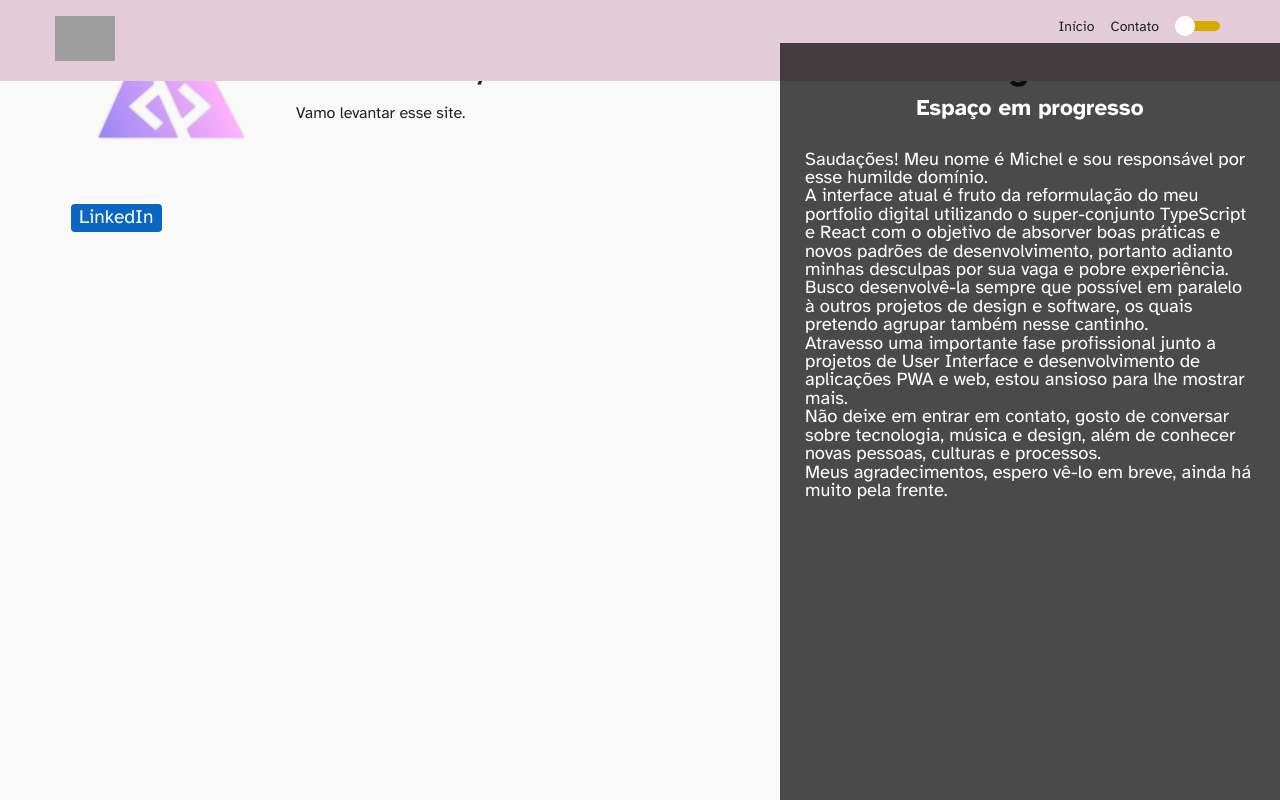
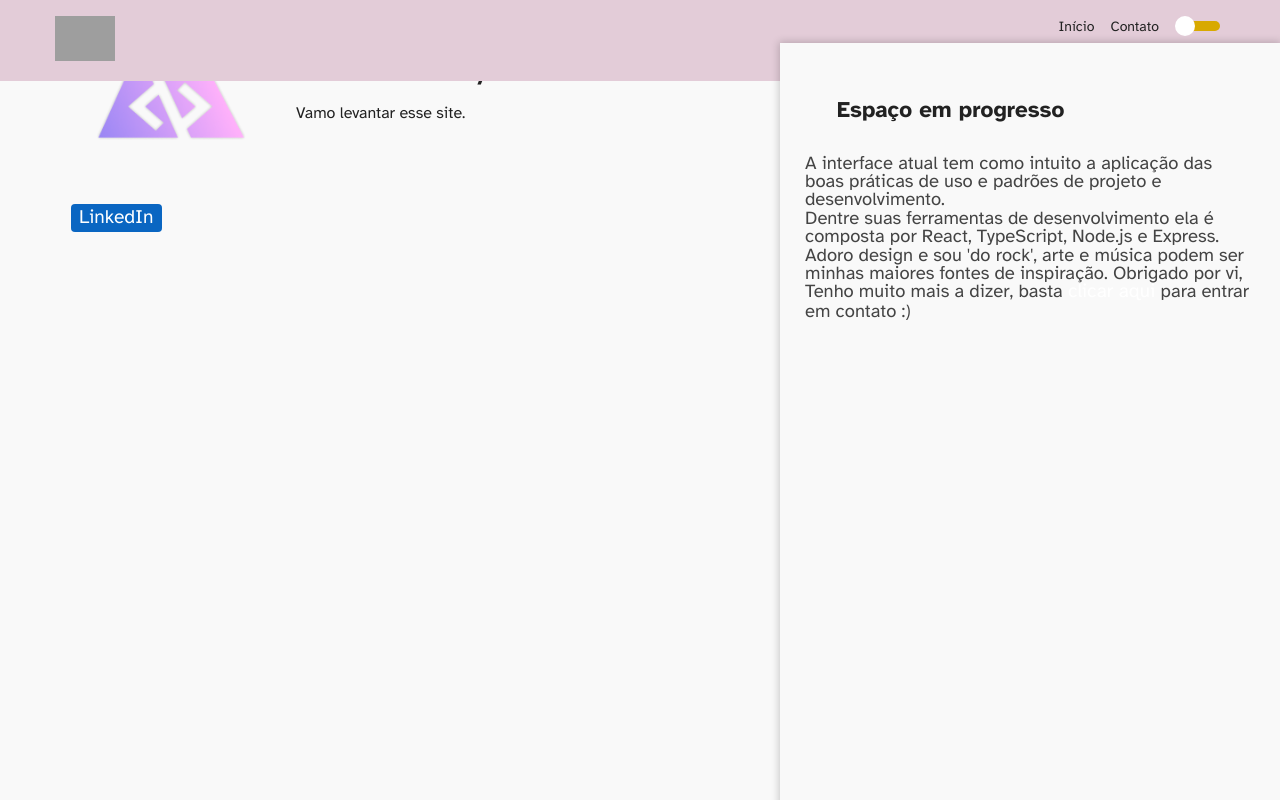
Before and after one commit to michelcamargo/michelcamargo, a React (Create React App) app: page / in a window 1280 px wide. Both pictures are taken after a click on the item "Contato". Built offline with nearby package versions, Linux system fonts and the light colour scheme; grey boxes are pictures that could not be loaded.

Commit message:
encapsulamento de containers

```diff
--- a/src/components/ButtonLink/index.tsx
+++ b/src/components/ButtonLink/index.tsx
@@ -4,11 +4,12 @@ import { StyledLinkElement, StyledButtonElement } from './styles';
 
 interface StyledLinkProps {
   children?: ReactNode;
+  className?: string;
   color?: string;
   bgColor?: string;
   isButton?: boolean;
   width?: string;
-  to?: string;
+  to?: string | "#";
   target?: string;
 }
 
--- a/src/components/Sidebar/index.tsx
+++ b/src/components/Sidebar/index.tsx
@@ -1,6 +1,7 @@
 import React from 'react';
 
 import { Disclaimer } from './styles';
+import {StyledLink} from "../ButtonLink";
 
 interface Props{
   visible: boolean;
@@ -13,12 +14,10 @@ function Sidebar({visible}: Props){
         <Disclaimer.Title>Espaço em progresso</Disclaimer.Title>
 
         <Disclaimer.Content>
-         Saudações! Meu nome é Michel e sou responsável por esse humilde domínio.<br />
-          A interface atual é fruto da reformulação do meu portfolio digital utilizando o super-conjunto TypeScript e React com o objetivo de absorver boas práticas e novos padrões de desenvolvimento, portanto adianto minhas desculpas por sua vaga e pobre experiência.<br />
-          Busco desenvolvê-la sempre que possível em paralelo à outros projetos de design e software, os quais pretendo agrupar também nesse cantinho.<br />
-          Atravesso uma importante fase profissional junto a projetos de User Interface e desenvolvimento de aplicações PWA e web, estou ansioso para lhe mostrar mais.<br />
-          Não deixe em entrar em contato, gosto de conversar sobre tecnologia, música e design, além de conhecer novas pessoas, culturas e processos. <br />
-          Meus agradecimentos, espero vê-lo em breve, ainda há muito pela frente.<br />
+          A interface atual tem como intuito a aplicação das boas práticas de uso e padrões de projeto e desenvolvimento.<br />
+          Dentre suas ferramentas de desenvolvimento ela é composta por React, TypeScript, Node.js e Express.<br />
+          Adoro design e sou 'do rock', arte e música podem ser minhas maiores fontes de inspiração.
+          Obrigado por vi, Tenho muito mais a dizer, basta <StyledLink to="#" className={"link"}>clicar aqui</StyledLink> para entrar em contato :)
         </Disclaimer.Content>
 
       </Disclaimer>
--- a/src/components/Sidebar/styles.ts
+++ b/src/components/Sidebar/styles.ts
@@ -1,10 +1,10 @@
 import styled from 'styled-components';
 
-interface Props{
+interface SidebarProps{
   visible: boolean;
 }
 
-export const Disclaimer = styled.div<Props>`
+export const Disclaimer = styled.div<SidebarProps>`
   position: fixed;
   top: 5.4%;
   right: 0;
@@ -13,12 +13,14 @@ export const Disclaimer = styled.div<Props>`
   display: flex;
   flex-direction: column;
 
+  background: ${props => props.theme.colors.backgroundPrimary};
+  box-shadow: 0px 0px 8px 1px rgba(0,0,0,.2);
+
   padding: 25px;
-
   height: 100%;
   width: 450px;
 
-  background-color: rgba(0, 0, 0, 0.7);
+
 
   &:focus {
     outline: none;
@@ -35,18 +37,17 @@ export const Disclaimer = styled.div<Props>`
 
 `;
 
-Disclaimer.Title = styled.h3<Props>`
-  margin: 30px 0;
-  text-align: center;
-  color: #FFF;
+Disclaimer.Title = styled.h3<SidebarProps>`
+  margin: ${props => props.theme.spacing.large};
+  color: ${props => props.theme.colors.textPrimary};
 
   font-size: 1.4rem;
   font-weight: 600;
 `;
 
-Disclaimer.Content = styled.p<Props>`
+Disclaimer.Content = styled.p<SidebarProps>`
   font-size: 1.15rem;
   font-weight: 300;
 
-  color: #FFF;
+  color: ${props => props.theme.colors.textSecondary};
 `;
--- a/src/pages/TemplatePage/index.tsx
+++ b/src/pages/TemplatePage/index.tsx
@@ -1,6 +1,6 @@
 import React from 'react';
 
-import { Template } from './styles';
+import { Template, ContentWrapper } from './styles';
 
 import Header from '../../components/Header';
 import Footer from '../../components/Footer';
@@ -16,9 +16,9 @@ const TemplatePage = ({ children, toggleTheme }: TemplateProps) => {
   return (
     <Template>
         <Header toggleTheme={toggleTheme} />
-
-        {children}
-
+        <ContentWrapper>
+            {children}
+        </ContentWrapper>
         <Footer />
     </Template>
   );
--- a/src/pages/TemplatePage/styles.ts
+++ b/src/pages/TemplatePage/styles.ts
@@ -9,9 +9,12 @@ export const Template = styled.main<TemplateProps>`
   display: flex;
   flex-direction: column;
 
-  background-image: ${props => props.urlBackground ? `url(${props.urlBackground}) center/100% no-repeat` : undefined});
   background-color: ${props => props.urlBackground ? undefined : props.theme.colors.backgroundPrimary};
-  background-repeat: no-repeat;
-  /* background-position: 200px 70px;  */
   height: 100vh;
 `;
+
+export const ContentWrapper = styled.div`
+  display: flex;
+  flex-direction: column;
+
+`;
--- a/src/styles/themes/dark.ts
+++ b/src/styles/themes/dark.ts
@@ -17,7 +17,7 @@ export default {
         backgroundSecondary: "#E3CCD8",
         textPrimary: "#F9F9F9",
         textPrimary__inverted: "#222222",
-        textSecondary: "#222222",
+        textSecondary: "#848484",
         textSecondary__inverted: "#F9F9F9",
         textLink: "#FF3B0D"
     },
--- a/src/styles/themes/light.ts
+++ b/src/styles/themes/light.ts
@@ -17,7 +17,7 @@ export default {
         backgroundSecondary: "#E3CCD8",
         textPrimary: "#222222",
         textPrimary__inverted: "#F9F9F9",
-        textSecondary: "#F9F9F9",
+        textSecondary: "#444444",
         textSecondary__inverted: "#222222",
         textLink: "#FF3B0D"
     },
```
Also changed, not shown: src/pages/Home/index.tsx (+1 -30 lines), 1 other file (tests, documents, lock files or other folders).
